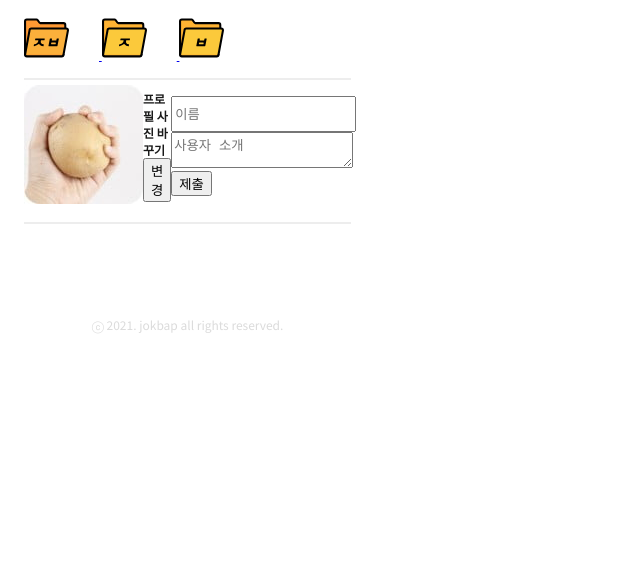
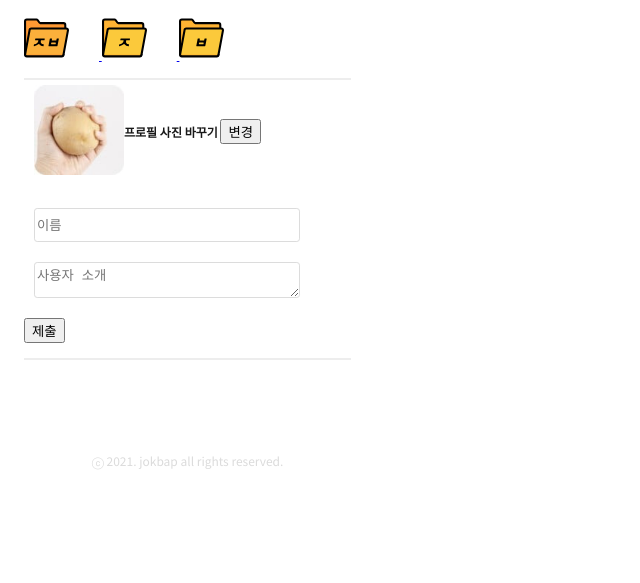
Before and after one commit to JokBo-One-Meallion-Studio/JokBop_OneMeal, a Django app: page /home/myprofile/editprofile in a window 1280 px wide. Shown: the top 583 px of the page, without its empty margins (0-640 px from the left). Run offline with Django 3.2, Linux system fonts and the light colour scheme.

Commit message:
프로필 편집페이지 임시 html

```diff
--- a/jokbapPrj/main/static/css/profile.css
+++ b/jokbapPrj/main/static/css/profile.css
@@ -70,3 +70,24 @@
     font-family: "Noto Sans KR", sans-serif;
     font-size: 10pt;
   }
+
+  .profileImg img{
+    width:90px;
+    height:90px;
+    margin-left:10px;
+  }
+  .editBtn{
+    width:30px;
+    height:10px;
+  }
+  .profile-container2{
+    margin-top:30px;
+  }
+  .info-item{
+    margin-bottom:20px;
+    margin-left:10px;
+    display:block;
+    width:260px;
+    border: 1px solid gainsboro;
+    border-radius: 0.2rem;
+  }
--- a/jokbapPrj/main/templates/editProfile.html
+++ b/jokbapPrj/main/templates/editProfile.html
@@ -9,13 +9,13 @@
         <div class='profile-container'>
             <div class='flex_row'>
                 <div class="profileImg">
-                <img src=
-                    {% if user.profile.profileImg%}
+                    <img src=
+                    {% if user.profile.profileImg %}
                         "{{user.profile.profileImg.url}}"
                     {% else %}
                         "{% static 'img/potato.png' %}"
                     {% endif %}
-                >
+                    >
             </div>
                 <div class="edit_ImgContainer">
                     <form action="{% url "edit_profileImg" %}" enctype="multipart/form-data" method="POST">
@@ -25,6 +25,8 @@
                         <button type="submit" class="submitbtn">변경</button>
                     </form>
                 </div>
+        </div>
+        <div class='profile-container2'>
                 <div class="edit_Info">
                      <form method ="POST" action="{% url "editProfileInfo"%}">
                          {%csrf_token%}
```
Also changed, not shown: jokbapPrj/meida/profileImg/02_보더콜리사진.jpeg (added).
